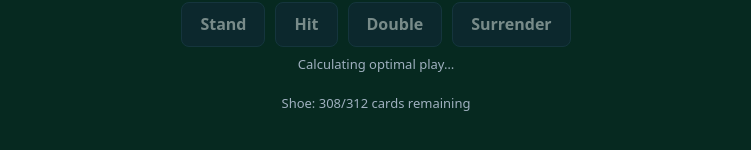
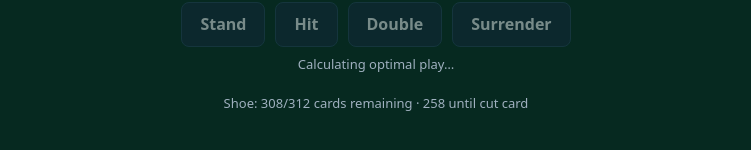
Before and after one commit to nickcifelli/blackjack, a React (Vite) app: page / in a window 1280 px wide. Shown: the part 448-598 px from the top of the page, without its empty margins (264-1015 px from the left). Built offline with nearby package versions, Linux system fonts and the light colour scheme.

Commit message:
Replace penetration fraction with a fixed cut-card depth
Real shoes use a physical cut card at a fixed depth rather than a
percentage of the shoe, so reshuffles now trigger once 50 cards remain.
Surface the remaining count on the frontend as "until cut card".

```diff
--- a/src/App.tsx
+++ b/src/App.tsx
@@ -45,7 +45,7 @@ function App() {
       )}
 
       <div className="shoe-info">
-        Shoe: {game.shoeRemaining}/{game.shoeTotal} cards remaining
+        Shoe: {game.shoeRemaining}/{game.shoeTotal} cards remaining · {game.cardsUntilCutCard} until cut card
       </div>
     </div>
   );
--- a/src/engine/rules.ts
+++ b/src/engine/rules.ts
@@ -12,8 +12,8 @@ export interface RuleConfig {
   allowSplitAnyTenValue: boolean;
   /** Only legal as the very first action on an original, unsplit two-card hand. */
   lateSurrenderAllowed: boolean;
-  /** Fraction of the shoe dealt before a reshuffle is triggered. */
-  penetration: number;
+  /** Cards left in the shoe when the cut card is reached; a reshuffle is triggered once this few (or fewer) cards remain. */
+  cutCardDepth: number;
 }
 
 export const DEFAULT_RULES: RuleConfig = {
@@ -27,5 +27,5 @@ export const DEFAULT_RULES: RuleConfig = {
   splitAcesOneCardOnly: true,
   allowSplitAnyTenValue: true,
   lateSurrenderAllowed: true,
-  penetration: 0.75,
+  cutCardDepth: 50,
 };
--- a/src/engine/shoe.ts
+++ b/src/engine/shoe.ts
@@ -66,9 +66,9 @@ export class Shoe {
     this.revealed[bucketOf(rank)]++;
   }
 
+  /** True once the cut card (fixed `cutCardDepth` cards from the back) has been reached. */
   needsReshuffle(): boolean {
-    const dealtFraction = this.nextIndex / this.cards.length;
-    return dealtFraction >= this.rules.penetration;
+    return this.remainingCount() <= this.rules.cutCardDepth;
   }
 
   remainingCount(): number {
@@ -79,6 +79,11 @@ export class Shoe {
     return this.cards.length;
   }
 
+  /** How many more cards can be dealt before the cut card is reached. */
+  cardsUntilCutCard(): number {
+    return Math.max(0, this.remainingCount() - this.rules.cutCardDepth);
+  }
+
   /** Fresh shoe composition minus everything revealed to the player so far this shoe. */
   unknownComposition(): Composition {
     const fresh = freshComposition(this.rules.decks);
--- a/src/ui/state/useGame.ts
+++ b/src/ui/state/useGame.ts
@@ -123,6 +123,7 @@ export function useGame(rules: RuleConfig = DEFAULT_RULES) {
     summary: round.summary,
     shoeRemaining: round.shoe.remainingCount(),
     shoeTotal: round.shoe.totalSize(),
+    cardsUntilCutCard: round.shoe.cardsUntilCutCard(),
     evaluating,
     canChoose: pendingResults !== null,
     feedback,
```
Also changed, not shown: 1 other file (tests, documents, lock files or other folders).
